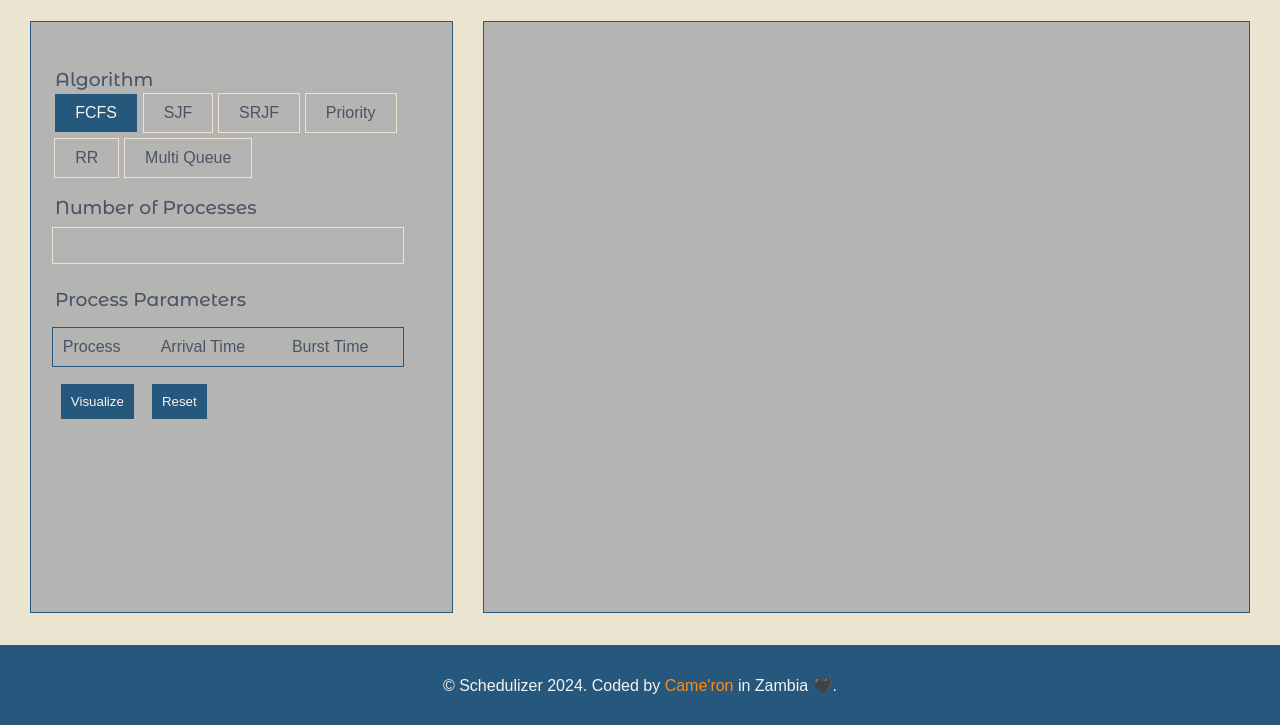
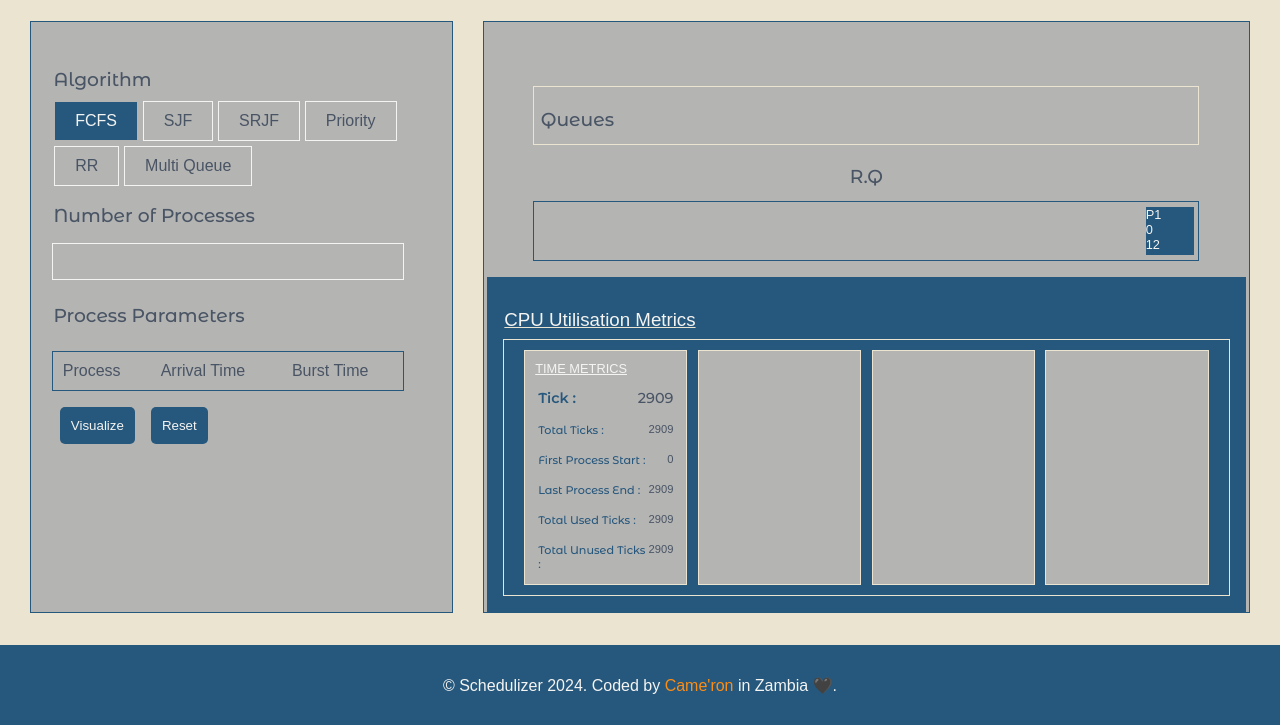
Before and after one commit to cameron-floid/schedulizer, a plain HTML site: page index.html in a window 1280 px wide. Shown: the part 75-800 px from the top of the page. Drawn offline with Linux system fonts and the light colour scheme; files whose address does not match are found by name; a web font is replaced by a local one.

Commit message:
added CPU Utilisation panel in the visual panel

```diff
--- a/assets/styles.css
+++ b/assets/styles.css
@@ -195,6 +195,11 @@ body {
     background-color: var(--background);
 }
 
+p {
+    margin: 0;
+    padding: 0;
+}
+
 .logo {
     height: 3rem;
     width: auto;
@@ -231,10 +236,12 @@ ul {
 
 .btn {
     text-decoration: none;
-    border: 1px solid var(--grey);
+    /* border: 1px solid var(--grey); */
+    border: 1px solid transparent;
     padding: 10px;
     margin: .5rem;
     color: var(--text-light);
+    border-radius: 5px;
 }
 
 .footer-btns {
@@ -265,13 +272,14 @@ ul {
 }
 
 .btn:hover {
-    box-shadow: 4px 4px 0 0 var(--grey);
+    box-shadow: 4px 4px 2px 0 var(--grey);
 }
 
 .secondary-btn:hover {
     background: var(--primary);
-    box-shadow: 4px 4px 0 0 var(--secondary);
-    border: 1px solid var(--background);
+    box-shadow: 4px 4px 2px 0 var(--secondary);
+    /* border: 1px solid var(--text-light); */
+    border: 1px solid transparent;
 }
 
 footer {
@@ -303,22 +311,16 @@ footer {
     margin: 6rem 0;
 }
 
-/* .control-panel {
-    flex: .33;
-    width: 100%;
-    border: 1px solid var(--secondary);
-    background-color: var(--grey);
-    display: flex;
-} */
-
 .control-panel {
     flex: 0.33;
     width: 100%;
     border: 1px solid var(--secondary);
     background-color: var(--grey);
     display: flex;
-    min-height: 150px; /* Set a minimum height for the control panel */
-    overflow-y: auto; /* Add vertical scroll if content exceeds the height */
+    min-height: 150px;
+    /* Set a minimum height for the control panel */
+    overflow-y: auto;
+    /* Add vertical scroll if content exceeds the height */
 }
 
 .control-panel.scrollable {
@@ -331,6 +333,130 @@ footer {
     width: 100%;
     border: 1px solid var(--secondary);
     background-color: var(--grey);
+}
+
+.visual-group {
+    display: flex;
+    width: 95%;
+    margin: 1rem auto 1rem auto;
+    flex-direction: column;
+}
+
+.visual-row:first-child {
+    margin-top: 3rem;
+}
+
+.visual-row {
+    width: 90%;
+    margin: .5rem auto .5rem auto;
+    border: 1px solid var(--background);
+    padding: .3rem;
+}
+
+.queues {
+    display: flex;
+    width: 95%;
+    margin: 1rem auto 1rem auto;
+    flex-direction: column;
+}
+
+.queue-row.header-text-row .header-text {
+    text-align: center;
+    margin: 0 auto 0 auto;
+}
+
+.queue-row {
+    width: 90%;
+    padding: .3rem;
+    margin: .5rem auto .5rem auto;
+}
+
+.queue {
+    border: 1px solid var(--secondary);
+    display: flex;
+    justify-content: flex-end;
+}
+
+.process {
+    width: 3rem;
+    height: 3rem;
+    background: var(--secondary);
+    font-size: .8rem;
+    color: var(--text-light);
+}
+
+.stats {
+    background: var(--secondary);
+    width: 95%;
+    position: relative;
+    bottom: .5rem;
+    margin: auto;
+    padding: 1rem;
+    border: var(--background);
+    color: var(--text-light);
+}
+
+.stats .header-text {
+    font-weight: 400;
+    color: var(--text-light);
+    text-decoration: underline solid var(--background);
+}
+
+.stat-row {
+    border: 1px solid var(--background);
+    display: flex;
+    padding: 10px;
+    justify-content: space-evenly;
+}
+
+.stat-box {
+    flex: .23;
+    background: var(--grey);
+    border: 1px solid var(--background);
+    padding: 5px;
+}
+
+.stat-box .header-text {
+    margin: 0;
+    padding: 5px;
+    text-align: left;
+    text-transform: uppercase;
+    font-size: .8rem;
+    text-decoration: underline;
+}
+
+.metric {
+    display: flex;
+    justify-content: space-between;
+    font-size: .7rem;
+    text-transform: capitalize;
+    text-align: left;
+    padding: 0.5rem;
+    margin: 0;
+}
+
+.metric-label::after {
+    content: " :";
+}
+
+.metric-label {
+    color: var(--secondary);
+    font-weight: 500;
+}
+
+.metric-value {
+    color: var(--text-dark);
+    font-weight: 400;
+}
+
+.metric.clock .metric-label {
+    font-weight: 600;
+    font-size: .9rem;
+}
+
+.metric.clock .metric-value {
+    font-weight: 500;
+    font-size: .9rem;
 }
 
 .container {
@@ -358,7 +484,7 @@ footer {
     background-color: var(--grey);
     color: var(--text-dark);
     cursor: pointer;
-    border: 1px solid var(--background);
+    border: 1px solid var(--text-light);
 }
 
 .button-group input[type="radio"]:checked+label {
@@ -382,16 +508,16 @@ textarea {
     margin: 0.5rem 0;
     width: 95%;
     background: transparent;
-    border: 1px solid var(--background);
+    border: 1px solid var(--text-light);
     color: var(--text-dark);
 }
 
 /* Style the input header */
-.input-header {
+.header-text {
     color: var(--text-dark);
     font-weight: 500;
     text-align: left;
-    margin: 1rem .2rem 0rem;
+    margin: 1rem 0.1rem 0.5rem;
 }
 
 .form-row {
@@ -445,7 +571,7 @@ table input[type="number"] {
     font-family: 'Montserrat Alternates', sans-serif;
     padding: 5px;
     width: 70px;
-    border: 1px solid var(--background);
+    border: 1px solid var(--text-light);
     background: transparent;
     color: var(--text-dark);
     width: 100%;
@@ -472,7 +598,7 @@ table input[type="number"]:focus {
 /* Track */
 .scrollable::-webkit-scrollbar-track {
     background: var(--grey);
-    border: 1px solid var(--background);
+    border: 1px solid var(--text-light);
 }
 
 /* Handle */
@@ -491,9 +617,10 @@ table input[type="number"]:focus {
 select {
     padding: 8px;
     font-size: 14px;
-    border: 1px solid var(--background);
+    border: 1px solid var(--text-light);
     background: transparent;
-    border-radius: 0; /* Ensure sharp corners */
+    border-radius: 0;
+    /* Ensure sharp corners */
 }
 
 select:focus-visible {
@@ -505,10 +632,17 @@ select option {
     padding: 8px;
     font-size: 14px;
     background: var(--grey);
-    border: 1px solid var(--background);
+    border: 1px solid var(--text-light);
+    border-radius: 0;
 }
 
-/* Highlight color on hover */
-select option:hover {
-    background: var(--primary); /* Change to primary color on hover */
+select:focus>option:checked {
+    background: var(--secondary) !important;
+    color: var(--text-light) !important;
 }
+
+/* Style for hovered options */
+.option-hover {
+    background-color: var(--primary);
+    color: var(--text-light);
+}
--- a/index.html
+++ b/index.html
@@ -36,7 +36,7 @@
 
                     <div class="form-group">
                         <div class="form-row">
-                            <h3 class="input-header">Algorithm</h3>
+                            <h3 class="header-text">Algorithm</h3>
                         </div>
                         <div class="form-row">
 
@@ -79,7 +79,7 @@
 
                     <div id="time-quantum-group" class="form-group" style="display: none;">
                         <div class="form-row">
-                            <h3 class="input-header">Time Quantum</h3>
+                            <h3 class="header-text">Time Quantum</h3>
                         </div>
                         <div class="form-row">
                             <input type="number" name="quantum" min="0">
@@ -88,7 +88,7 @@
 
                     <div id="number-of-queues-group" class="form-group" style="display: none;">
                         <div class="form-row">
-                            <h3 class="input-header">Number of Queues</h3>
+                            <h3 class="header-text">Number of Queues</h3>
                         </div>
                         <div class="form-row">
                             <input type="number" name="nqueues" id="nqueues" min="0">
@@ -97,7 +97,7 @@
 
                     <div id="queue-attributes-group" class="form-group" style="display: none;">
                         <div class="form-row">
-                            <h3 class="input-header">Queue Attributes</h3>
+                            <h3 class="header-text">Queue Attributes</h3>
                         </div>
                         <div class="form-row">
                             <table>
@@ -115,7 +115,7 @@
 
                     <div class="form-group">
                         <div class="form-row">
-                            <h3 class="input-header">Number of Processes</h3>
+                            <h3 class="header-text">Number of Processes</h3>
                         </div>
                         <div class="form-row">
                             <input type="number" name="nprocesses" min="0">
@@ -126,7 +126,7 @@
 
                         <!-- Table for Process Parameters -->
                         <div class="form-row">
-                            <h3 class="input-header">Process Parameters</h3>
+                            <h3 class="header-text">Process Parameters</h3>
                         </div>
                         <div class="form-row">
                             <table>
@@ -154,7 +154,78 @@
             </div>
         </div>
 
-        <div class="visual-panel">
+        <div class="visual-panel scrollable">
+
+            <div class="visual-group">
+                <div class="visual-row">
+                    <h3 class="header-text">Queues</h3>
+                </div>
+                <div id="queues">
+                    <div class="queue-row header-text-row">
+                        <h3 class="header-text">R.Q</h3>
+                    </div>
+                    <div id="queue" class="queue-row queue">
+                        <div class="process">
+                            <p class="process-label">P1</p>
+                            <p class="process-arrival-time">0</p>
+                            <p class="process-burst-time">12</p>
+                        </div>
+                    </div>
+                </div>
+            </div>
+
+            <div id="gantchart" class="gantchart">
+                <!-- add gant chart with the total number of slots equal to the total number of burst times provided  -->
+            </div>
+
+            <div class="stats">
+                <h3 class="header-text">CPU Utilisation Metrics</h3>
+
+                <div class="stat-row">
+                    <div class="stat-box">
+
+                        <h3 class="header-text">Time Metrics</h3>
+
+                        <div class="metric clock">
+                            <p class="metric-label">Tick</p>
+                            <p class="metric-value">2909</p>
+                        </div>
+
+                        <div class="metric">
+                            <p class="metric-label">Total Ticks</p>
+                            <p class="metric-value">2909</p>
+                        </div>
+
+                        <div class="metric">
+                            <p class="metric-label">First Process Start</p>
+                            <p class="metric-value">0</p>
+                        </div>
+
+                        <div class="metric">
+                            <p class="metric-label">Last Process End</p>
+                            <p class="metric-value">2909</p>
+                        </div>
+
+
+                        <div class="metric">
+                            <p class="metric-label">Total Used Ticks</p>
+                            <p class="metric-value">2909</p>
+                        </div>
+
+                        <div class="metric">
+                            <p class="metric-label">Total Unused Ticks</p>
+                            <p class="metric-value">2909</p>
+                        </div>
+
+                    </div>
+
+                    <div class="stat-box"></div>
+                    <div class="stat-box"></div>
+                    <div class="stat-box"></div>
+
+                </div>
+
+            </div>
 
         </div>
 
```
Also changed, not shown: assets/scripts.js (+7 -5 lines), README.md.
